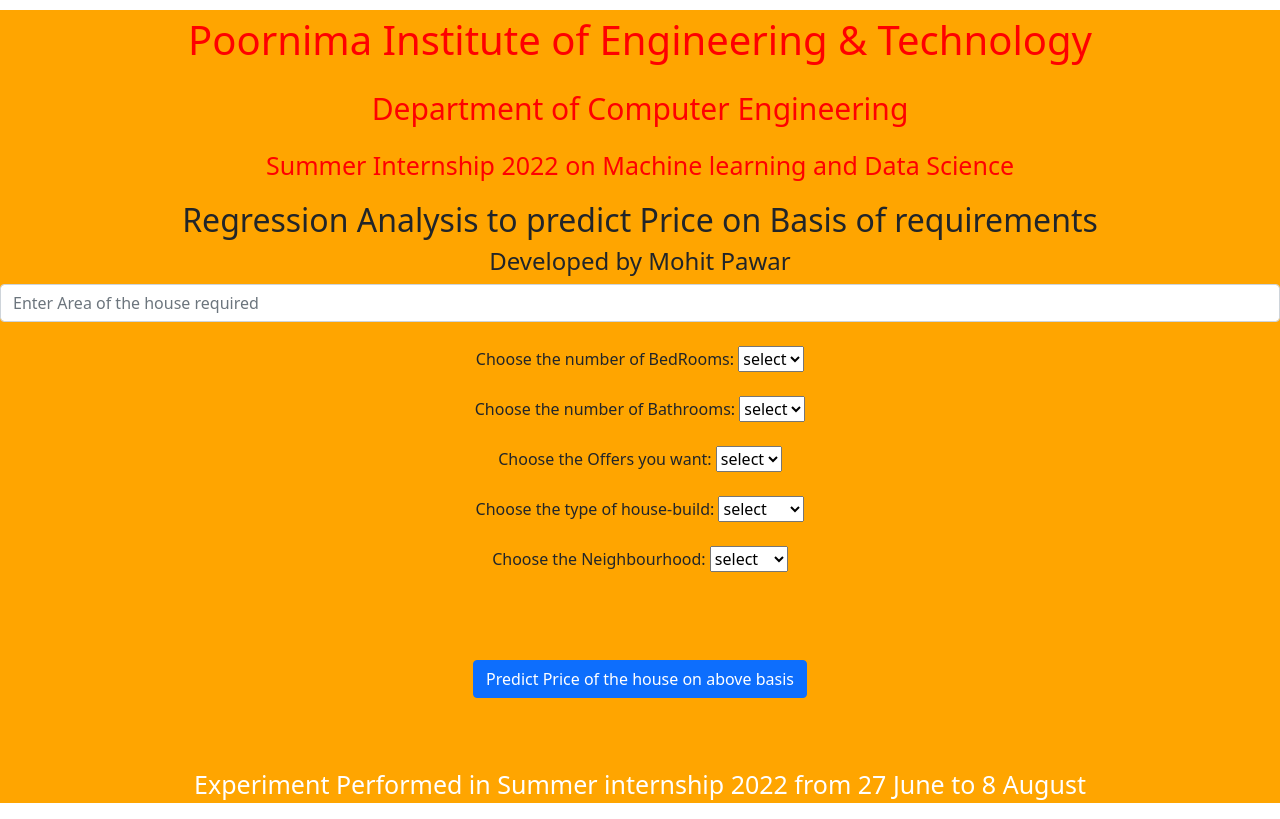
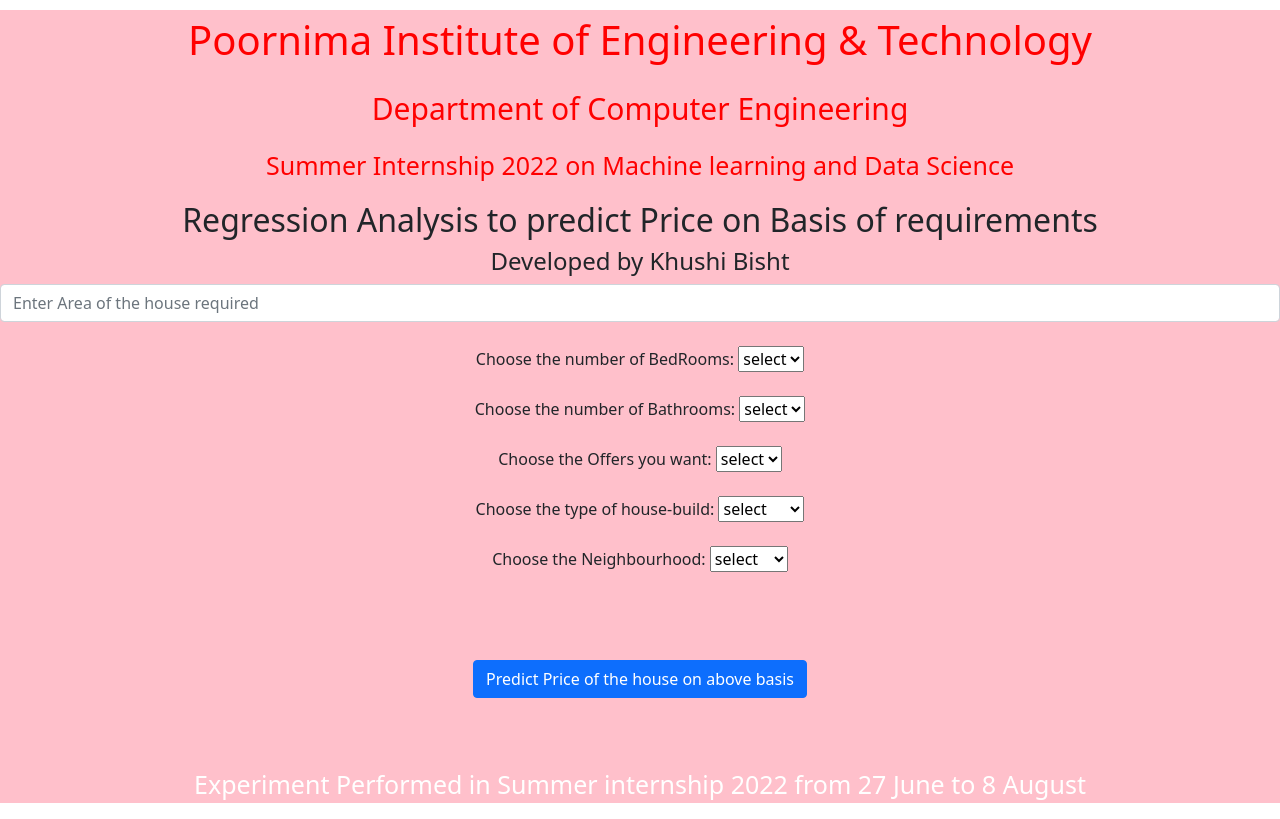
Before and after one commit to khushibisht/Multi-Linear-Regression-Ass2-, a Flask app: page / in a window 1280 px wide. Run offline with Flask 2, Linux system fonts and the light colour scheme; parts of the project's set-up code (start-up, migrations or seed data) failed here and were passed over.

Commit message:
Update index.html

```diff
--- a/templates/index.html
+++ b/templates/index.html
@@ -18,7 +18,7 @@
 </head>
 <body>
 
-<div class="" style="background-color:orange" >
+<div class="" style="background-color:pink" >
 <div class="clearfix">
 
 <div class="col-md-12">
@@ -29,7 +29,7 @@
 
 <div class="login">
 <h2 >Regression Analysis to predict Price on Basis of requirements</h2>
-<h4>Developed by Mohit Pawar</h4>
+<h4>Developed by Khushi Bisht</h4>
 <!-- Main Input For Receiving Query to our ML -->
 
 <form action="{{ url_for('predict')}}"method="get">
@@ -109,7 +109,7 @@
 {{ prediction_text }}
 </div>
 
-<div class="" style="background-color:orange" >
+<div class="" style="background-color:pink" >
 <div class="clearfix">
 
 <div class="col-md-12">
```
